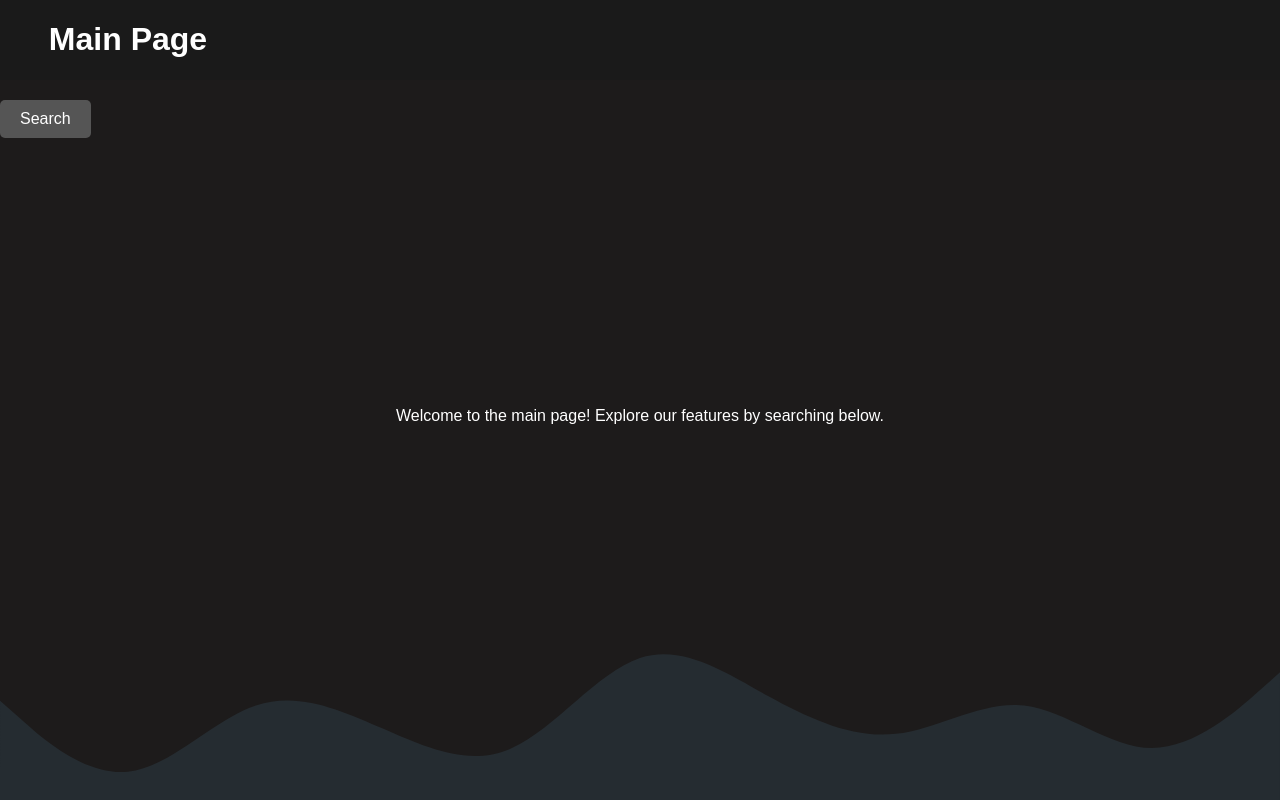
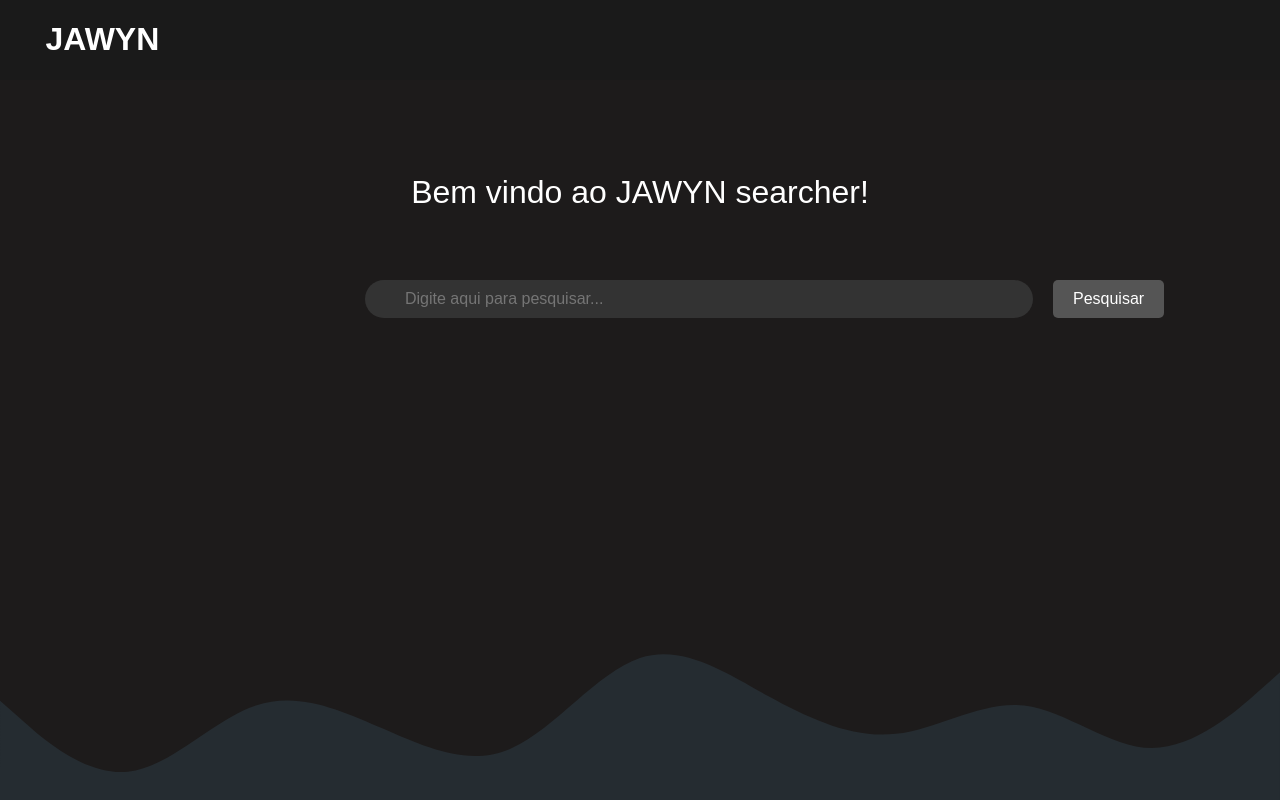
Before and after one commit to Prism411/web-jasym, a React (Create React App) app: page / in a window 1280 px wide. Built offline with nearby package versions, Linux system fonts and the light colour scheme.

Commit message:
adding textfield and search button

```diff
--- a/src/Home.css
+++ b/src/Home.css
@@ -29,18 +29,18 @@ body,
 .home-title {
   position: absolute;
   top: 0px;
-  left: 10%;
+  left: 8%;
   transform: translateX(-50%);
   font-size: 2em;
 }
 
 .home-welcome {
   position: absolute;
-  top: 50%; /* Ajuste para centralizar verticalmente na tela */
+  top: 20%; /* Ajuste para centralizar verticalmente na tela */
   left: 50%;
   transform: translate(-50%, -50%);
-  font-size: 1em;
-  max-width: 80%;
+  font-size: 2em;
+  max-width: 120%;
   text-align: center;
 }
 
@@ -48,6 +48,7 @@ body,
   display: inline-block;
   padding: 10px 20px;
   margin-top: 20px;
+  margin-left: 20px;
   background-color: #555;
   color: #fff;
   border: none;
@@ -71,3 +72,22 @@ body,
   width: 100%;
   display: block;
 }
+
+/* TextField.css */
+.search-input {
+  padding: 10px;
+  padding-left: 40px;
+  margin: 200px 0;
+  margin-left: 365px;
+  border-radius: 20px;
+  border: 0px solid #555;
+  background-color: #333;
+  color: #fff;
+  font-size: 1em;
+  width: calc(50% - 22px); /* Ajusta a largura para levar em conta o padding e a borda */
+}
+
+.search-input:focus {
+  outline: none;
+  border-color: #777;
+}
--- a/src/Home.js
+++ b/src/Home.js
@@ -1,17 +1,30 @@
-import React from 'react';
+import React, { useState } from 'react';
 import './Home.css';
-// Importa o SVG
 import Wave from './gui/items/wave.svg';
 
 function Home() {
+  // State para armazenar o valor do input
+  const [searchTerm, setSearchTerm] = useState('');
+
+  // Handler para atualizar o state com o valor do input
+  const handleSearchChange = (event) => {
+    setSearchTerm(event.target.value);
+  };
+
   return (
     <div className="home-container">
       <div className="home-header">
-        <h1 className="home-title">Main Page</h1>
+        <h1 className="home-title">JAWYN</h1>
       </div>
-      <p className="home-welcome">Welcome to the main page! Explore our features by searching below.</p>
-      <button className="search-button">Search</button>
-      {/* Adiciona o SVG ao final do conteúdo */}
+      <p className="home-welcome">Bem vindo ao JAWYN searcher!</p>
+      <input
+        type="text"
+        className="search-input"
+        placeholder="Digite aqui para pesquisar..."
+        value={searchTerm}
+        onChange={handleSearchChange}
+      />
+      <button className="search-button">Pesquisar</button>
       <div className="wave-container">
         <img src={Wave} alt="Wave" />
       </div>
```
